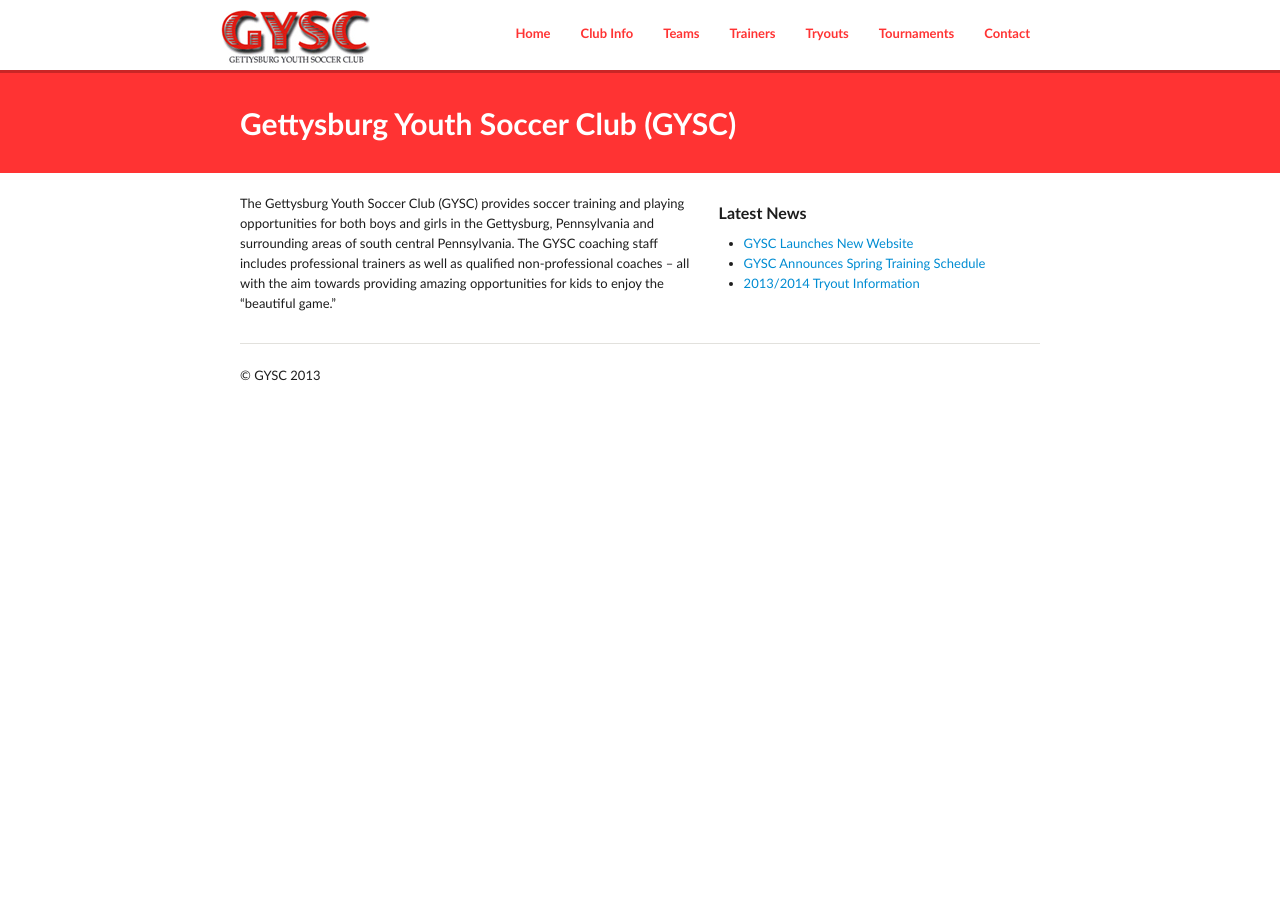
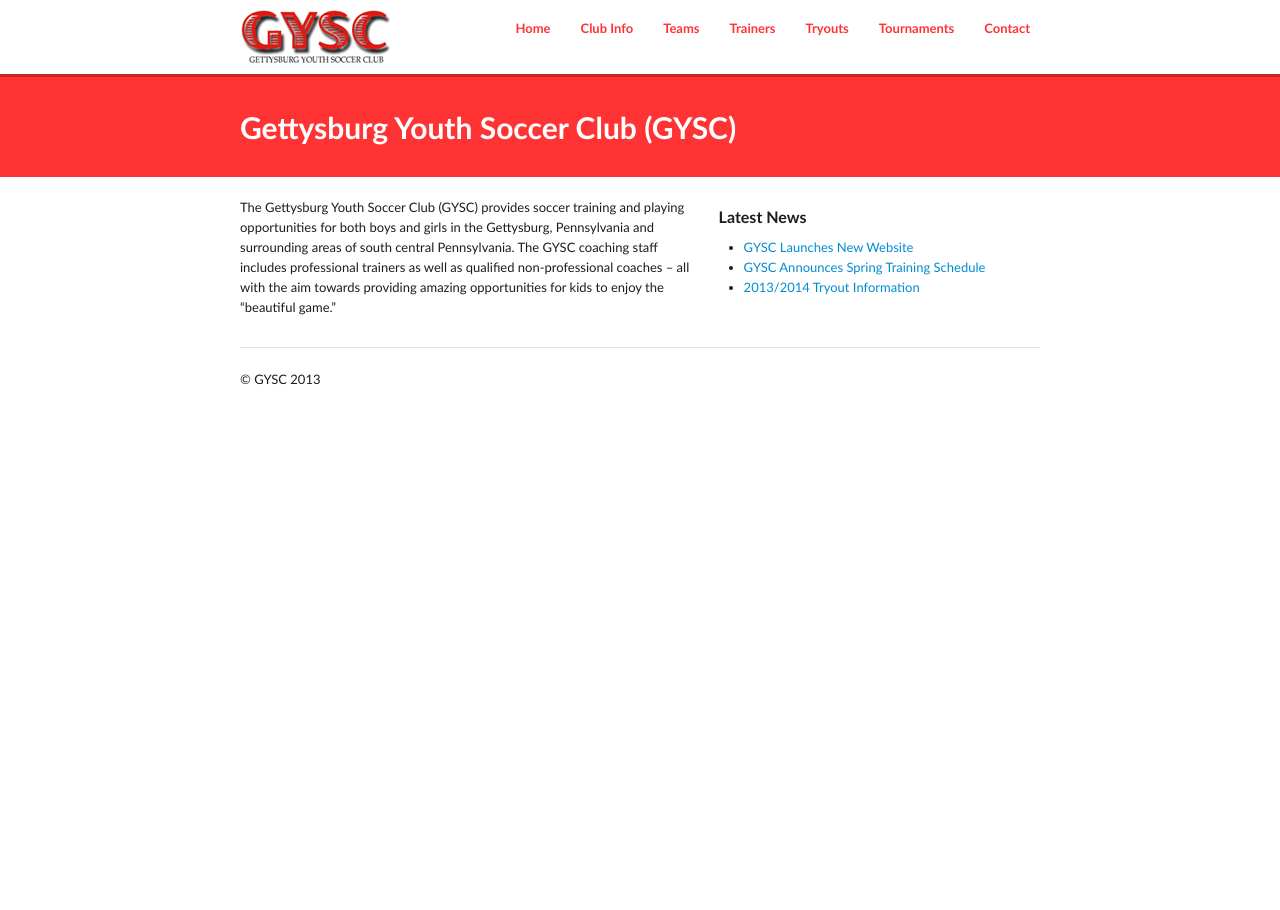
Before and after one commit to GYSC/gysc.github.com, a Jekyll site: the page built from index.md, in a window 1280 px wide. Built offline with Jekyll 4.4.1, drawn with Linux system fonts in a browser that asks for light colours; Markdown is read by kramdown in place of the engine named in the settings.

Commit message:
nav fixes

```diff
--- a/_includes/header.html
+++ b/_includes/header.html
@@ -20,15 +20,16 @@
 <body>
 <div id="skip"><a href="#content">Skip to Main Content</a></div>
 
+<div class="container-fluid">
+	<div class="row-fluid">
 		<div id="top-navbar" class="navbar">
 			<div class="navbar-inner">
-		<div class="container-fluid">
 
-			<a class="btn btn-navbar" data-toggle="collapse" data-target=".nav-collapse">
+				<button data-target=".nav-collapse" data-toggle="collapse" class="btn btn-navbar" type="button">
 		            <span class="icon-bar"></span>
 		            <span class="icon-bar"></span>
 		            <span class="icon-bar"></span>
-		    </a>
+				</button>
 
 				<a href="/" class="brand"><img alt="GBYS" src="/img/logo-gbys.jpg" /></a>
 
@@ -46,3 +47,4 @@
 			</div>
 		</div>
 	</div>
+</div>
--- a/css/gbys.css
+++ b/css/gbys.css
@@ -5,6 +5,7 @@
 body {
 	background-color: #ffffff;
 	font-family: Calibri, Helvetica, Arial, sans-serif;
+	padding-top:10px;
 }
 
 #skip {
@@ -22,19 +23,6 @@
 	padding:10px;
 }
 
-#top-navbar {
-	background-color:rgba(255,255,255,1);
-	height:60px;
-	padding:10px 0 0;
-}
-#nav {
-	list-style: none;
-	margin-top:5px;
-}
-#nav li {
-	float:left;
-	margin-left:10px;
-}
 .navbar-fixed-top .navbar-inner, .navbar-static-top .navbar-inner {
 	box-shadow: none;
 }
@@ -63,7 +51,6 @@
 }
 
 .navbar .nav > li {
-  float: left;
   margin-left: 10px;
 }
 
@@ -76,7 +63,7 @@
   float: left;
   font-size: 16px;
   margin-bottom:10px;
-  margin-left: -20px;
+  margin-left:0;
   padding: 0;
 }
 
@@ -151,6 +138,17 @@
   width: 18px;
 }
 
+}
+@media (max-width: 979px) {
+	.navbar .nav > li > a:focus,
+	.navbar .nav > li > a:hover {
+	  /*background-color: rgba(291,74,56,1);*/
+	  border-bottom: none;
+	  border-radius: 0;
+	  color: #000000;
+	  text-decoration: none;
+	}
+}
 @media (max-width: 767px) {
 	body {
 		padding:0;
```
Also changed, not shown: js/bootstrap.min.js. Lines whose indentation alone changed are shown as unchanged.
